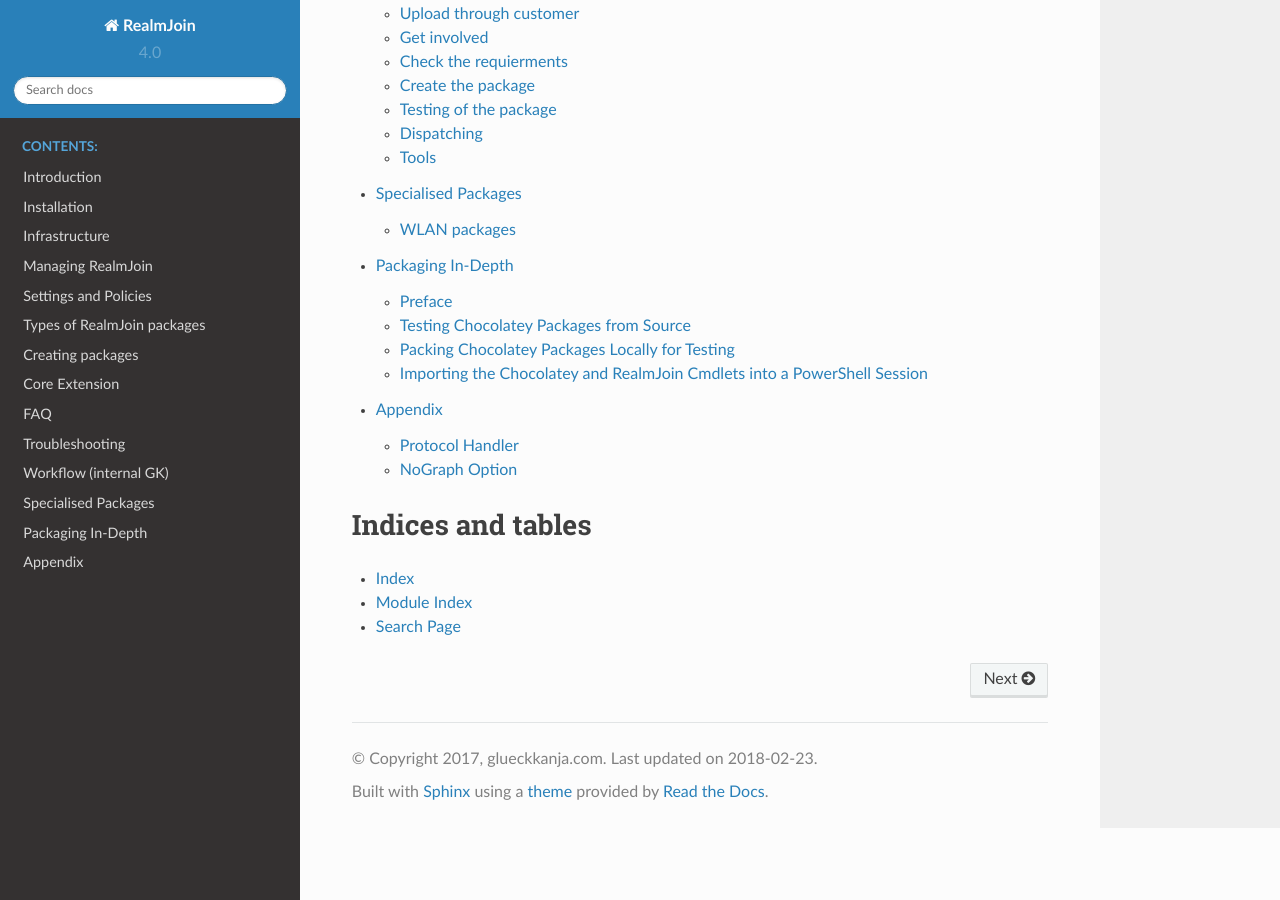
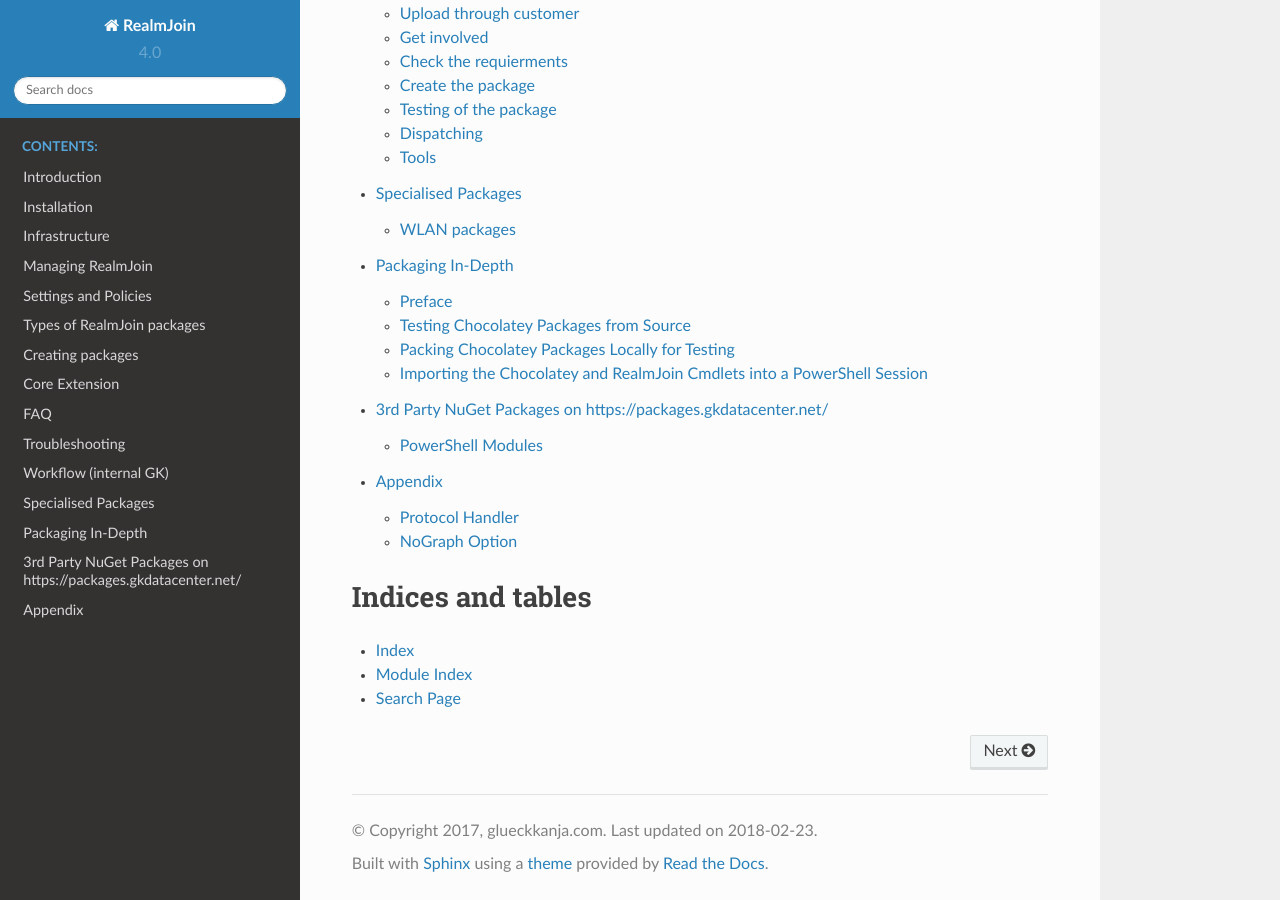
Before and after one commit to bb-froggy/realmjoin-docs, a Sphinx documentation site: the page built from docs/index.rst, in a window 1280 px wide and 900 px high, scrolled down 2967 px. Built offline with Sphinx 7.4.7 and the Read the Docs theme 2.0.0, drawn with Linux system fonts in a browser that asks for light colours.

Commit message:
3rdparty-packages.md, PSini

```diff
--- /dev/null
+++ b/docs/3rdparty-packages.md
@@ -0,0 +1,11 @@
+# 3rd Party NuGet Packages on https://packages.gkdatacenter.net/
+
+## PowerShell Modules
+
+### PSIni
+* Used to read and write ini files from within choco or craft packages
+* Source & License: https://www.powershellgallery.com/packages/PsIni
+* Project Home: http://lipkau.github.io/PsIni/
+
+Use: Deploy as package through RealmJoin (or add dependency in nuspec, e.g.: `<dependency id="PSini" version="[2.0,3.0)" />`)
+Import: `Import-Module "$env:ProgramData\chocolatey\lib\PSini\PsIni.psm1"`
--- a/docs/index.rst
+++ b/docs/index.rst
@@ -30,6 +30,7 @@
    packaging-workflow
    specialised-packages
    packaging-indepth
+   3rdparty-packages
    appendix
 
 Indices and tables
```
